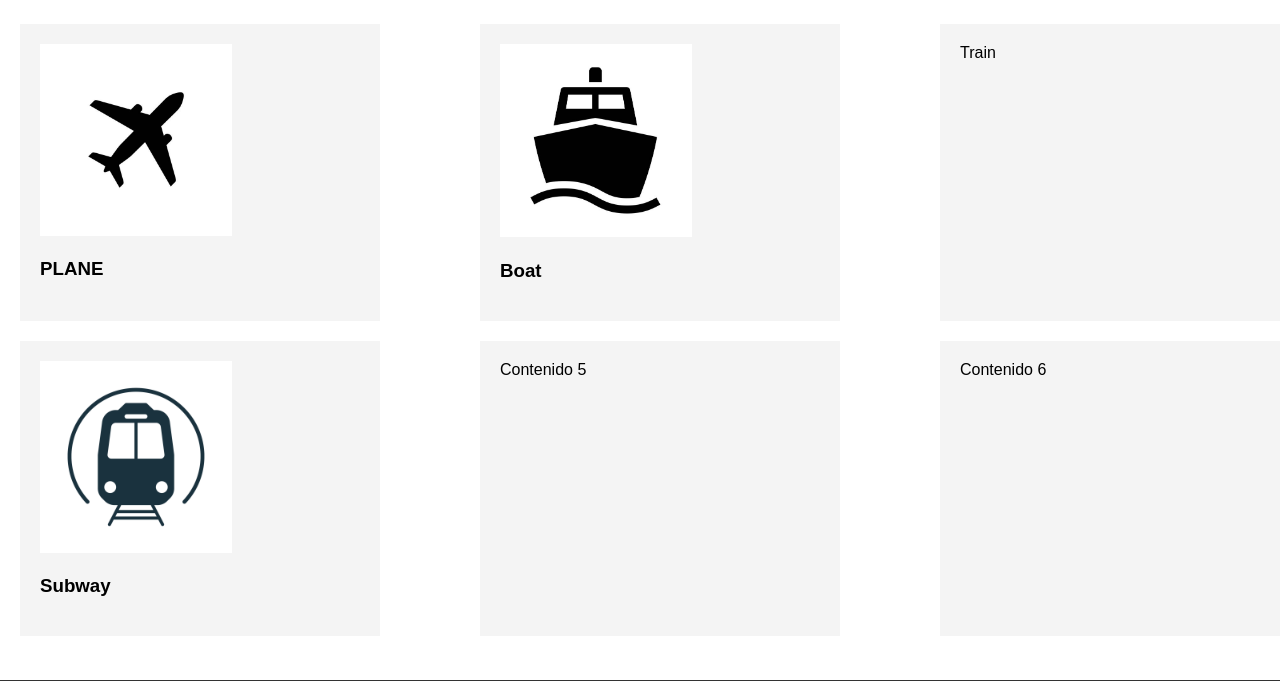
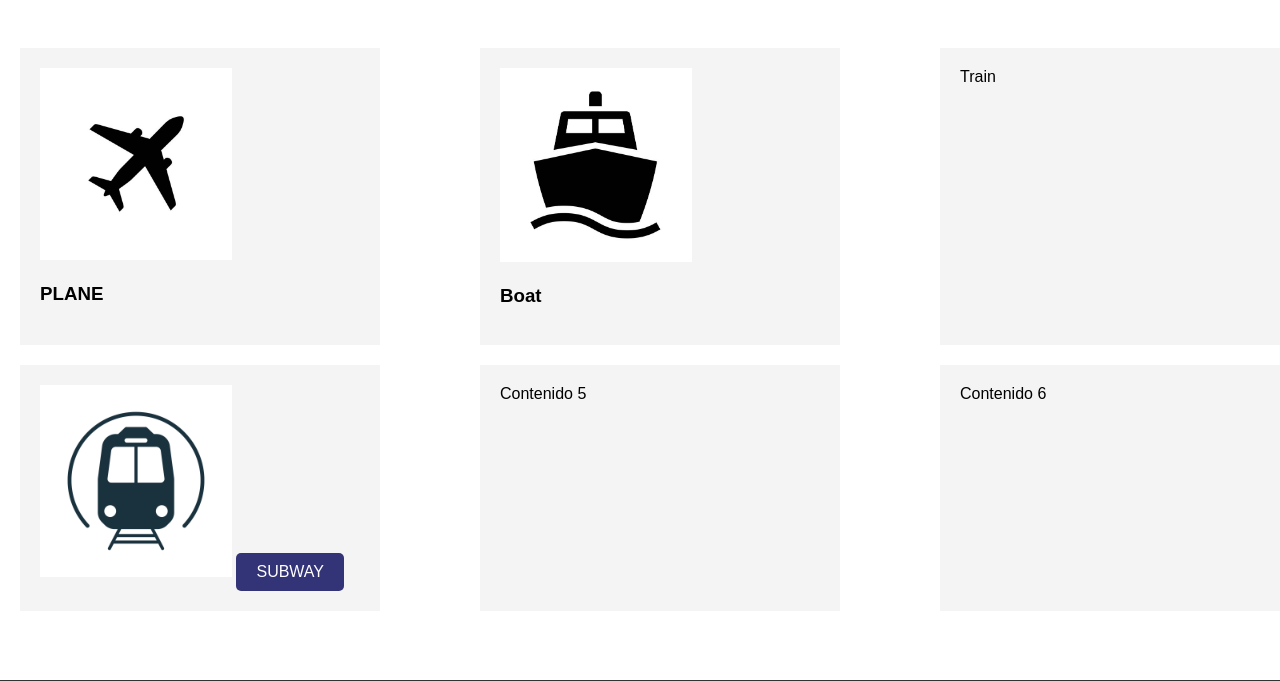
Before and after one commit to RobertaAlinaM/web1, a Django app: page / in a window 1280 px wide. Shown: the part 124-805 px from the top of the page. Run offline with Django 5.2, Linux system fonts and the light colour scheme.

Commit message:
Created subway.html

```diff
--- a/templates/home.html
+++ b/templates/home.html
@@ -18,7 +18,7 @@
     <div class="row">
         <div class="box">
             <img id="image_subway" src="{% static 'images/subway.jpg' %}" alt="Subway">
-            <h3> Subway </h3>
+            <a href="subway.html">SUBWAY</a>
 
         </div>
         <div class="box">Contenido 5</div>
@@ -39,25 +39,50 @@
             padding: 20px;
         }
 
-    #image_plane{
+        #image_plane {
             width: 60%;
             justify-content: center;
             align-items: center;
             width: 60%;
         }
 
-    #image_subway{
+        #image_subway {
             justify-content: center;
             width: 60%;
         }
 
-    #image_boat{
+        #image_boat {
             width: 60%;
             justify-content: center;
             align-items: center;
             width: 60%;
         }
 
+        .box a {
+            text-align: center;
+            display: flex;
+        }
+
+        .box a {
+            display: inline-block;
+            padding: 10px 20px;
+            background-color: #337; /* Color de fondo del botón */
+            color: #fff; /* Color del texto del botón */
+            text-decoration: none;
+            border-radius: 5px;
+            transition: background-color 0.3s ease;
+        }
+
+        box a:hover {
+            background-color: #0056b3; /* Color de fondo del botón al pasar el cursor */
+        }
+
+        .box a:active {
+            background-color: #004080; /* Color de fondo del botón cuando se hace clic */
+        }
+
+
     </style>
 
+
 {% endblock %}
```
Also changed, not shown: templates/subway.html (added, +21 -0 lines), static/images/subway_people.jpg (added). Lines whose indentation alone changed are shown as unchanged.
